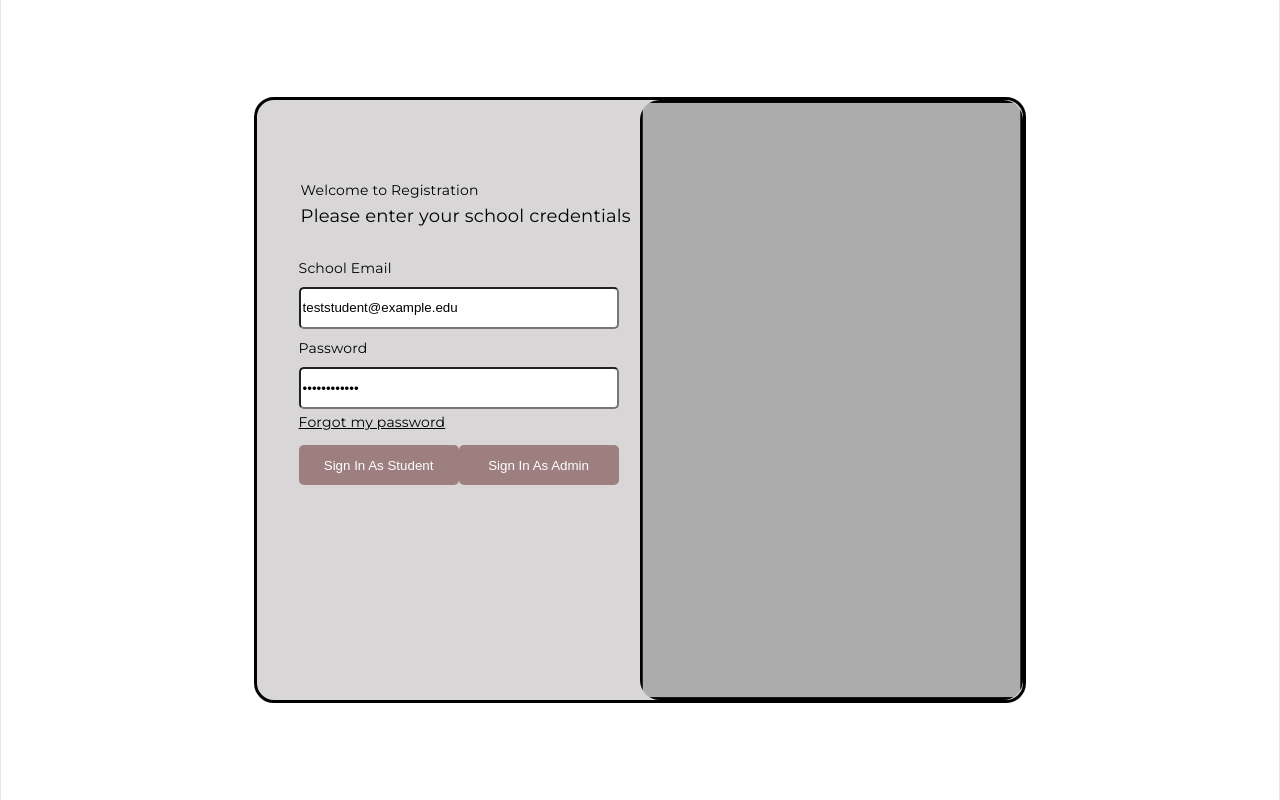
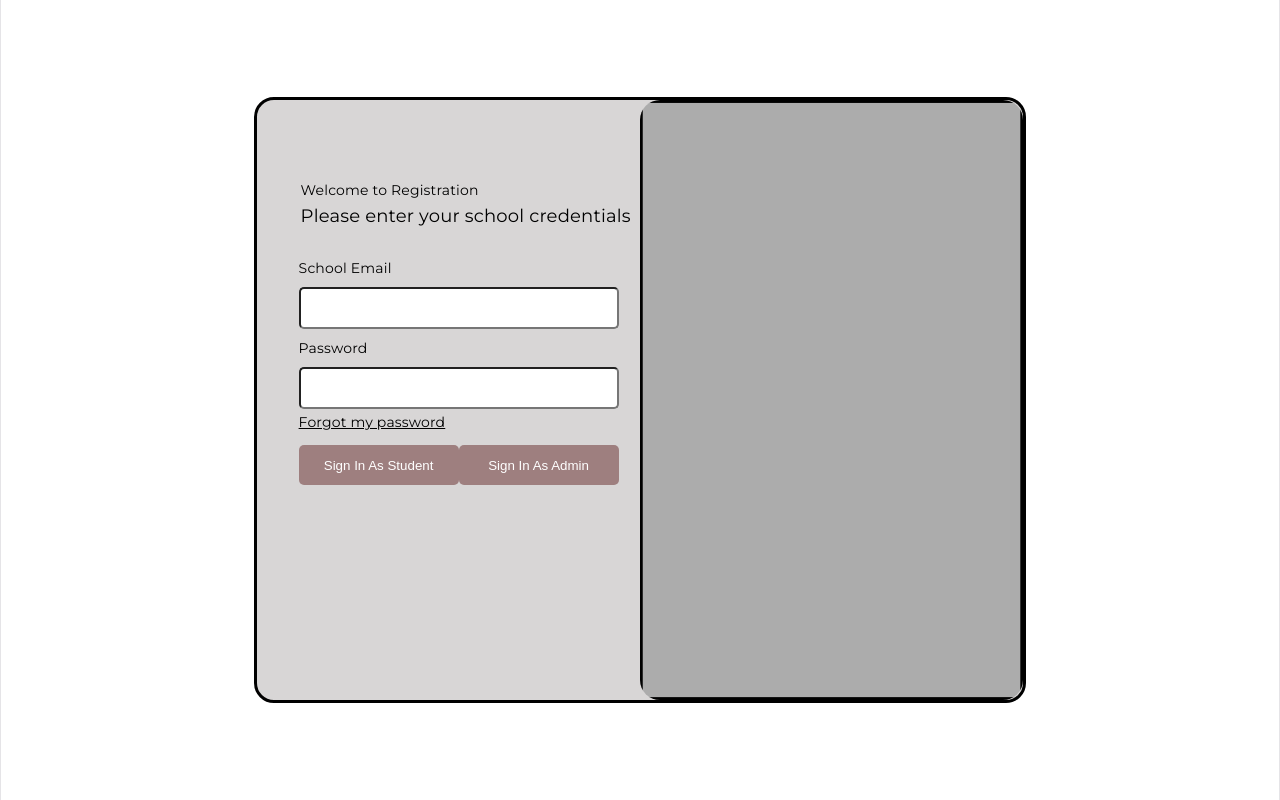
Before and after one commit to AhmedANafees/Internet_Computing, a React (Vite) app in the folder milestone2/frontend/: page / in a window 1280 px wide. Built offline with nearby package versions, Linux system fonts and the light colour scheme.

Commit message:
Quick fix removing defualt login credentials

```diff
--- a/milestone2/frontend/src/pages/LoginPage/LoginForm.jsx
+++ b/milestone2/frontend/src/pages/LoginPage/LoginForm.jsx
@@ -6,8 +6,8 @@ import { redirect } from 'react-router';
 
 export default function LoginForm() {
     const [inputs, setInputs] = useState({
-        email: 'teststudent@example.edu',
-        password: 'Password123!'
+        email: '',
+        password: ''
     });
     function handleChange(e) {
         const name = e.target.name;
```
